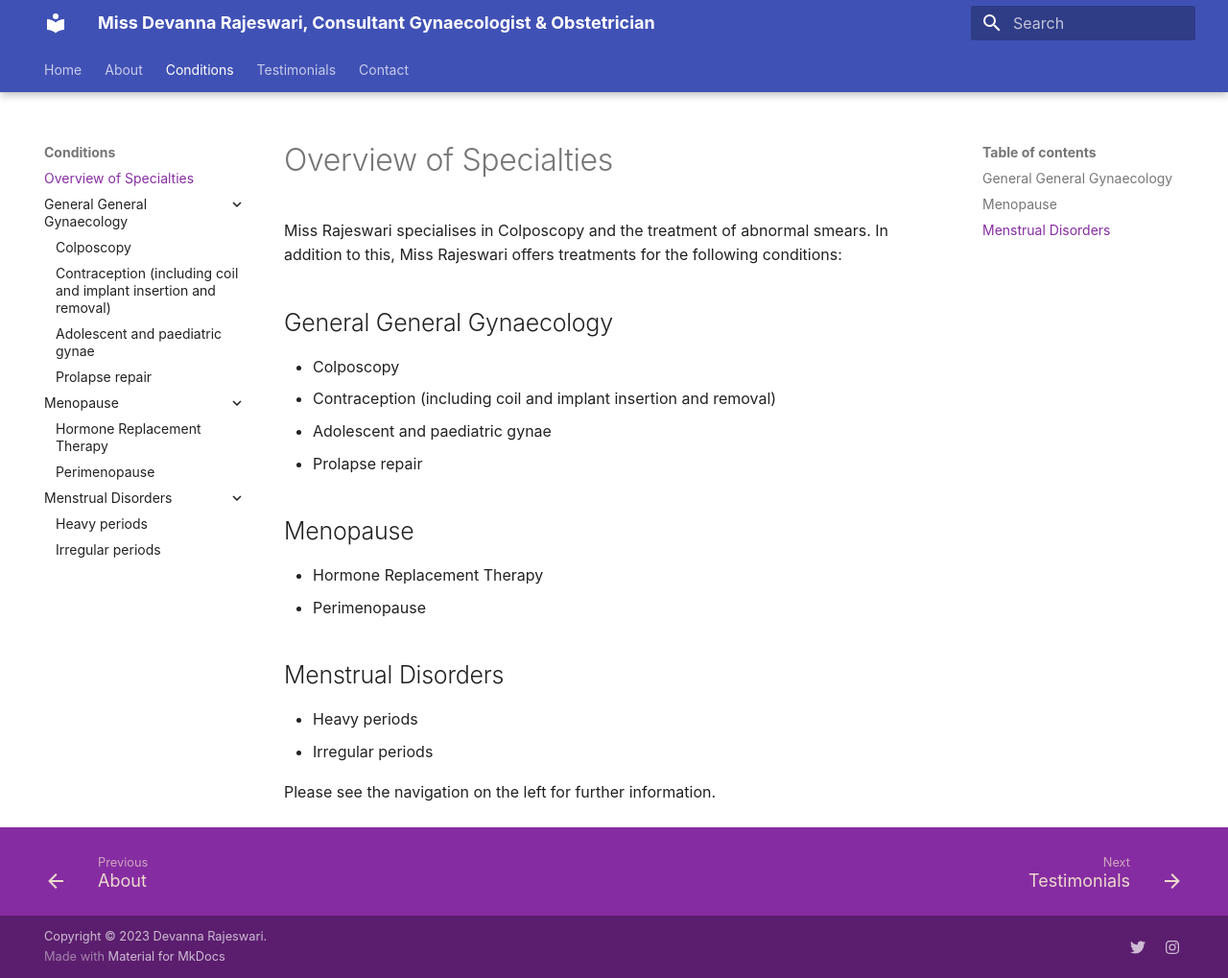
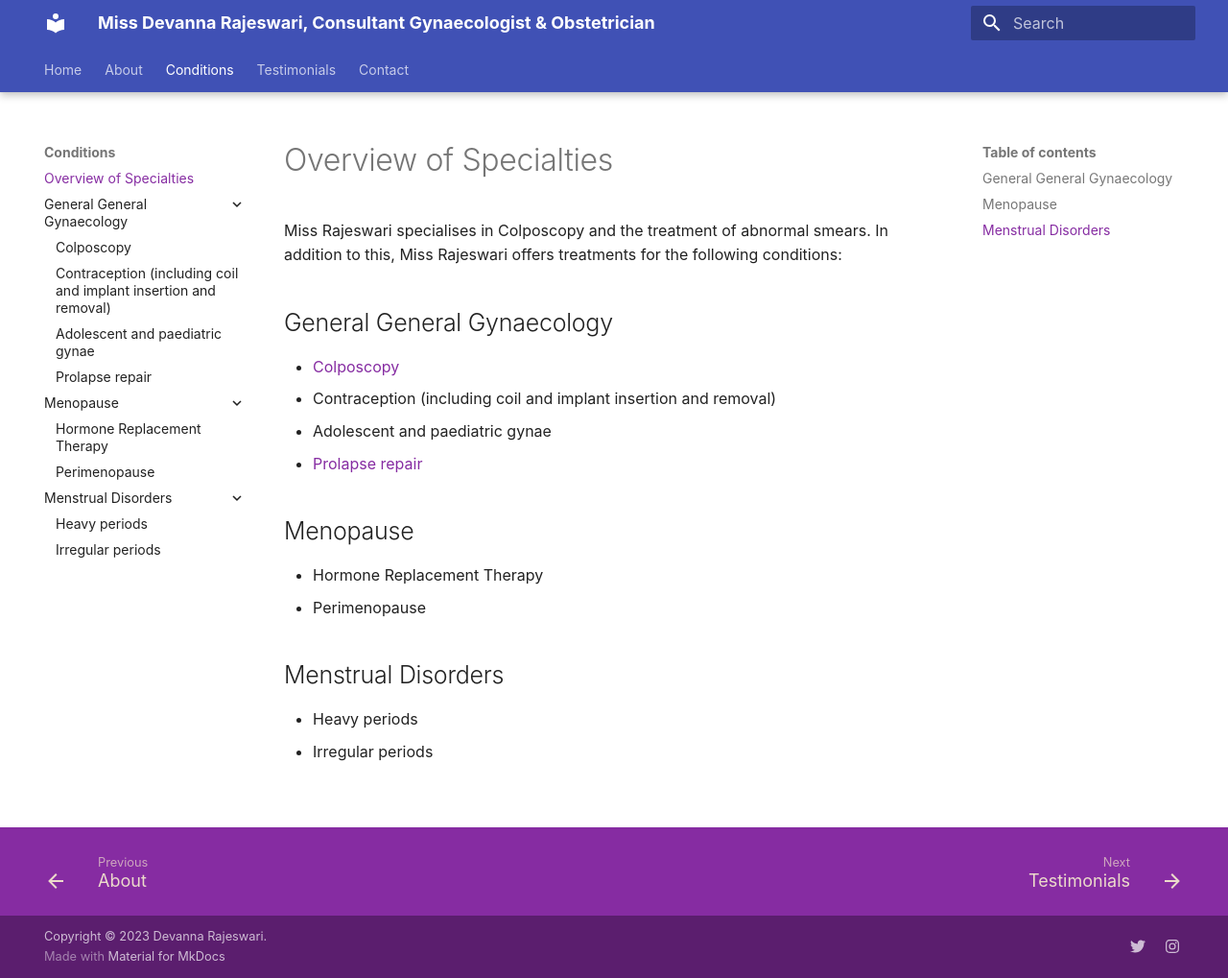
Before and after one commit to anchit-chandran/aunty-rajeswari-website, an MkDocs documentation site: the page built from docs/conditions.md, in a window 1280 px wide and 1019 px high. Shown: the whole window at 96% size. Built offline with MkDocs 1.6.1 and Material for MkDocs 9.7.7, drawn with Linux system fonts in a browser that asks for light colours; some web fonts are replaced; some of the changed lines change nothing that is shown.

Commit message:
adds links conditions
Signed-off-by: Anchit <anchit97123@gmail.com>

```diff
--- a/docs/conditions.md
+++ b/docs/conditions.md
@@ -6,10 +6,10 @@ Miss Rajeswari specialises in Colposcopy and the treatment of abnormal smears. I
 
 ## General General Gyn﻿aecology
 
-- Colposcopy
+- [Colposcopy](https://www.circlehealthgroup.co.uk/treatments/colposcopy)
 - Contraception (including coil and implant insertion and removal)
 - Adolescent and paediatric gynae
-- Prolapse repair
+- [Prolapse repair](https://www.circlehealthgroup.co.uk/treatments/posterior-repair)
 
 ## Menopause
 
@@ -20,5 +20,3 @@ Miss Rajeswari specialises in Colposcopy and the treatment of abnormal smears. I
 
 - Heavy periods
 - Irregular periods
-
-Please see the navigation on the left for further information.
```
